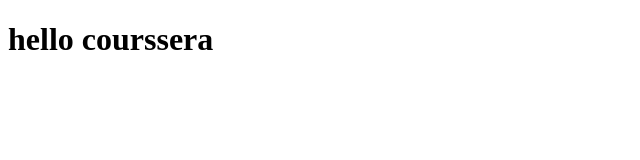
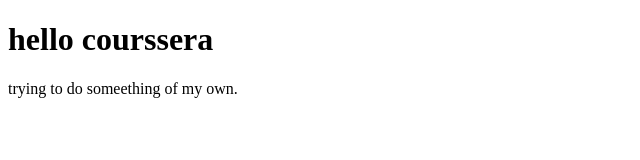
Before and after one commit to patel-anurag/coursera-test, a plain HTML site: page site/index.html in a window 1280 px wide. Shown: the whole page, without its empty margins (0-640 px from the left). Drawn offline with Linux system fonts and the light colour scheme.

Commit message:
my first change

```diff
--- a/site/index.html
+++ b/site/index.html
@@ -7,5 +7,9 @@
 </head>
 <body>
     <h1>hello courssera</h1>
+    <p>
+        trying to do someething of my own.
+    </p>
+
 </body>
 </html>
```
